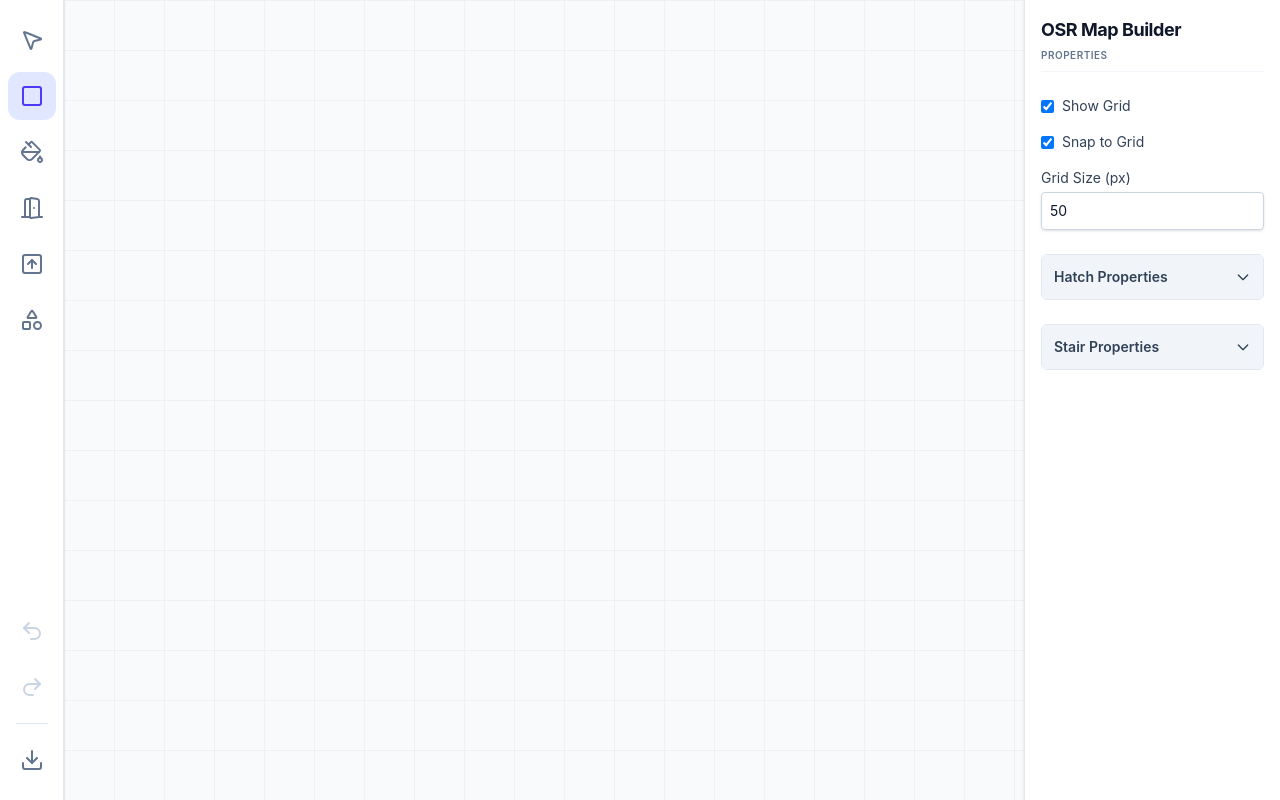
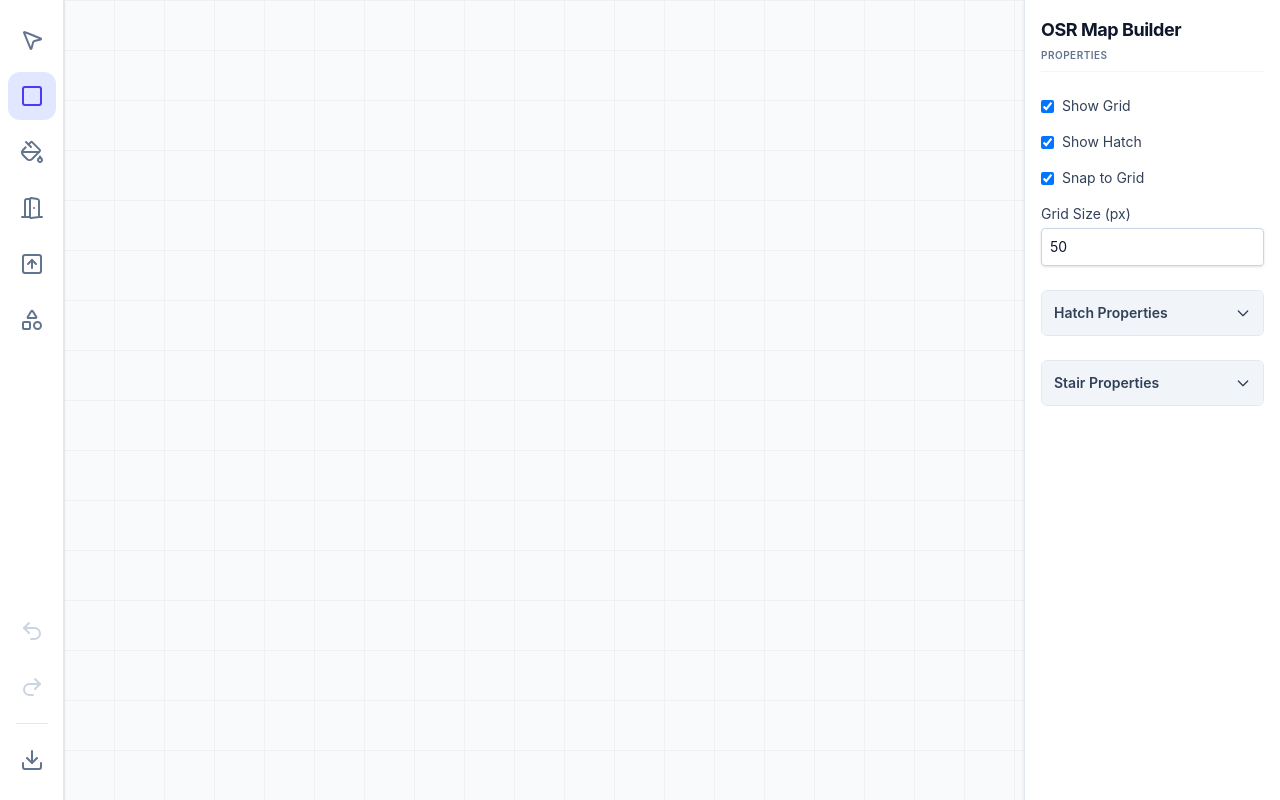
Before and after one commit to yoshie3000/dread-dungeon-drawer, a React (Vite) app: page / in a window 1280 px wide. Built offline with nearby package versions, Linux system fonts and the light colour scheme.

Commit message:
Add global toggle for hatch visibility

```diff
--- a/src/App.tsx
+++ b/src/App.tsx
@@ -6,7 +6,7 @@ import PatternEditor from './components/PatternEditor';
 import { generateDysonSegments, segmentsToPath } from './utils/dysonGenerator';
 
 function App() {
-  const { tool, setTool, hatchStyle, setHatchStyle, softBorderColor, setSoftBorderColor, hatchDensity, setHatchDensity, hatchWidth, setHatchWidth, hatchOrganic, setHatchOrganic, hatchSmoothness, setHatchSmoothness, stairSteps, setStairSteps, snapToGrid, setSnapToGrid, showGrid, toggleGrid, gridSize, setGridSize, dynamicSegments, setDynamicSegments, savedPatterns, setSavedPattern, undo, redo, pastElements, futureElements, elements, selectedElementIds, updateElement } = useMapStore();
+  const { tool, setTool, hatchStyle, setHatchStyle, softBorderColor, setSoftBorderColor, hatchDensity, setHatchDensity, hatchWidth, setHatchWidth, hatchOrganic, setHatchOrganic, hatchSmoothness, setHatchSmoothness, stairSteps, setStairSteps, snapToGrid, setSnapToGrid, showGrid, toggleGrid, showHatch, setShowHatch, gridSize, setGridSize, dynamicSegments, setDynamicSegments, savedPatterns, setSavedPattern, undo, redo, pastElements, futureElements, elements, selectedElementIds, updateElement } = useMapStore();
 
   const exportTileEl = elements.find(el => el.type === 'export-tile');
   const exportTile = exportTileEl ? exportTileEl.points[0] : null;
@@ -340,6 +340,17 @@ function App() {
                />
                Show Grid
              </label>
+           </div>
+           <div>
+             <label className="flex items-center gap-2 text-sm text-slate-700 cursor-pointer mt-2">
+               <input
+                 type="checkbox"
+                 className="rounded text-indigo-600 focus:ring-indigo-500"
+                 checked={showHatch}
+                 onChange={(e) => setShowHatch(e.target.checked)}
+               />
+               Show Hatch
+             </label>
           </div>
           <div>
              <label className="flex items-center gap-2 text-sm text-slate-700 cursor-pointer mt-2">
--- a/src/components/Canvas.tsx
+++ b/src/components/Canvas.tsx
@@ -67,6 +67,7 @@ export default function Canvas({ onExportRegion }: CanvasProps) {
     setViewState,
     gridSize,
     showGrid,
+    showHatch,
     tool,
     hatchStyle,
     hatchDensity,
@@ -809,6 +810,7 @@ export default function Canvas({ onExportRegion }: CanvasProps) {
       <g id="map-container" transform={`translate(${viewState.x}, ${viewState.y}) scale(${viewState.zoom})`}>
 
         {/* Layer 1: Dyson Hatch (All sides) */}
+        {showHatch && (
           <g opacity={0.8} filter={hatchStyle === 'soft-border' ? 'url(#soft-blur)' : undefined}>
             {!hatchOrganic && renderedElements.map((el: MapElement) => {
               if (el.type === 'room' || el.type === 'interior') {
@@ -844,6 +846,7 @@ export default function Canvas({ onExportRegion }: CanvasProps) {
             })}
             {hatchOrganic && organicMaskElements}
           </g>
+        )}
 
         {/* Layer 2: Room Floor (White rects) */}
         <g>
--- a/src/store.ts
+++ b/src/store.ts
@@ -53,6 +53,8 @@ interface MapState {
   viewState: { x: number, y: number, zoom: number };
   setViewState: (viewState: Partial<{x: number, y: number, zoom: number}>) => void;
   gridSize: number;
+  showHatch: boolean;
+  setShowHatch: (show: boolean) => void;
   showGrid: boolean;
   toggleGrid: () => void;
   setGridSize: (gridSize: number) => void;
@@ -134,6 +136,8 @@ export const useMapStore = create<MapState>((set) => ({
   setViewState: (viewState) => set((state) => ({ viewState: { ...state.viewState, ...viewState } })),
   gridSize: 50,
   setGridSize: (gridSize) => set({ gridSize }),
+  showHatch: true,
+  setShowHatch: (showHatch) => set({ showHatch }),
   showGrid: true,
   toggleGrid: () => set((state) => ({ showGrid: !state.showGrid })),
 }))
```
Lines whose indentation alone changed are shown as unchanged.
